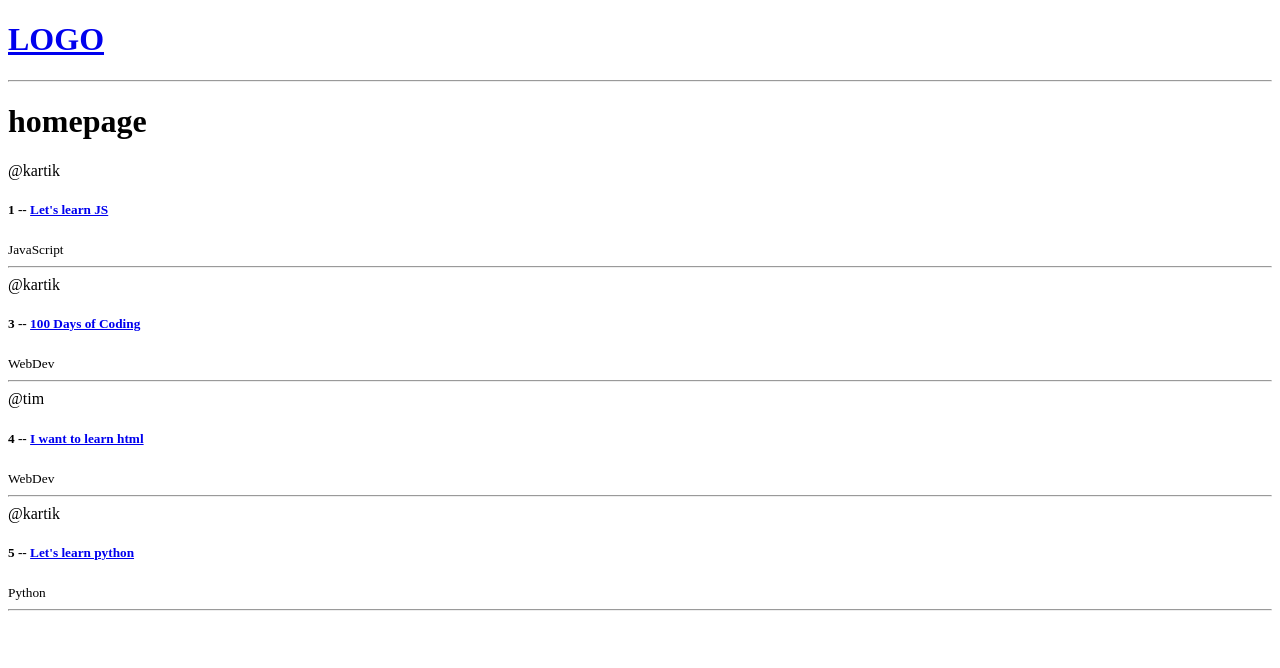
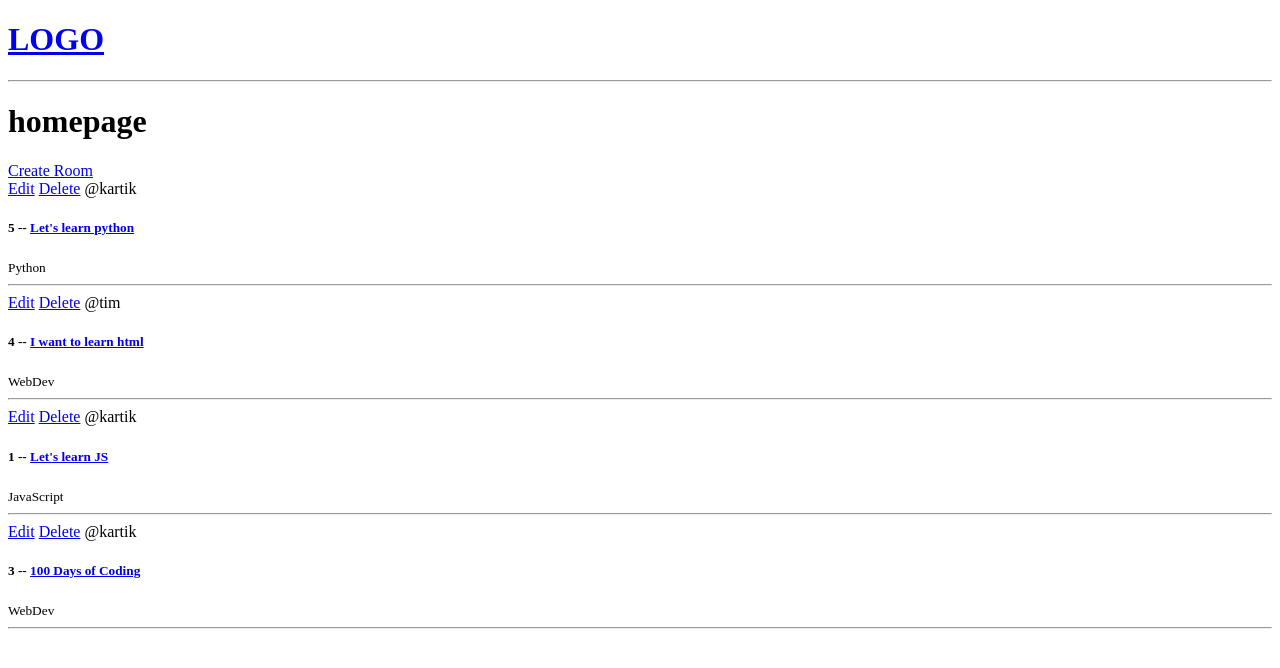
Before and after one commit to KartikMouli/StudyBud, a Django app: page / in a window 1280 px wide. Shown: the top 668 px of the page. Run offline with Django 5.2, Linux system fonts and the light colour scheme; data comes from the database, SQL or seed files in the repository; both versions use the stored data as it was after the commit.

Commit message:
django course 2:00

```diff
--- a/base/models.py
+++ b/base/models.py
@@ -20,6 +20,9 @@ class Room(models.Model):
     updated = models.DateTimeField(auto_now=True)
     created = models.DateField(auto_now_add=True)
 
+    class Meta:
+        ordering =['-updated','-created']
+
     def __str__(self):
         return str(self.name)
 
--- /dev/null
+++ b/base/templates/base/delete.html
@@ -0,0 +1,6 @@
+{%extends 'main.html'%}
+
+{%block content%}
+
+
+{%endblock content%}
--- a/base/templates/base/home.html
+++ b/base/templates/base/home.html
@@ -7,9 +7,14 @@
 
 
 <div>
+
+    <a href="{%url 'create-room'%}">Create Room</a>
+
     <div>
         {% for room in rooms %}
         <div>
+            <a href="{%url 'update-room' room.id%}">Edit</a>
+            <a href="{%url 'delete-room' room.id%}">Delete</a>
             <span>@{{room.host.username}}</span>
             <h5>{{room.id}} -- <a href="/room/{{room.id}}">{{room.name}} </a> </h5>
             <small>{{room.topic.name}}</small>
--- a/base/urls.py
+++ b/base/urls.py
@@ -4,5 +4,9 @@ from . import views
 
 urlpatterns=[
     path('',views.home,name="home"),
-    path('room/<str:pk>',views.room,name="room")
+    path('room/<str:pk>',views.room,name="room"),
+    path('create-room/',views.createRoom,name="create-room"),
+    path('update-room/<str:pk>',views.updateRoom,name="update-room")
+
+
 ]
--- a/base/views.py
+++ b/base/views.py
@@ -1,5 +1,6 @@
-from django.shortcuts import render
+from django.shortcuts import render,redirect
 from .models import Room
+from .forms import RoomForm
 
 # Create your views here.
 
@@ -8,12 +9,40 @@ rooms = []
 
 def home(request):
     rooms = Room.objects.all()
-    context = {'rooms':rooms}
-    return render(request, "base/home.html",context)
+    context = {"rooms": rooms}
+    return render(request, "base/home.html", context)
 
 
-def room(request,pk):
-    room=Room.objects.get(id=pk)
+def room(request, pk):
+    room = Room.objects.get(id=pk)
 
-    context = {'room':room}
-    return render(request, "base/room.html",context)
+    context = {"room": room}
+    return render(request, "base/room.html", context)
+
+
+def createRoom(request):
+    form = RoomForm()
+    if request.method == 'POST':
+        form = RoomForm(request.POST)
+        if form.is_valid():
+            form.save()
+            return redirect('home')
+
+
+    context = {'form':form}
+    return render(request, "base/room_form.html", context)
+
+
+
+def updateRoom(request,pk):
+    room = Room.objects.get(id=pk)
+    form = RoomForm(instance=room)
+
+    if request.method == 'POST':
+        form = RoomForm(request.POST,instance=room)
+        if form.is_valid():
+            form.save()
+            return redirect('home')
+
+    context={'form':form}
+    return render(request,'base/room_form.html',context)
```
Also changed, not shown: base/forms.py (added, +8 -0 lines), base/templates/base/room_form.html (added, +18 -0 lines), db.sqlite3.
